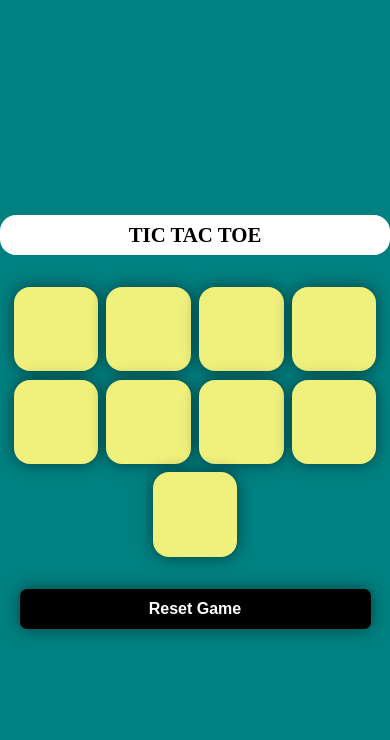
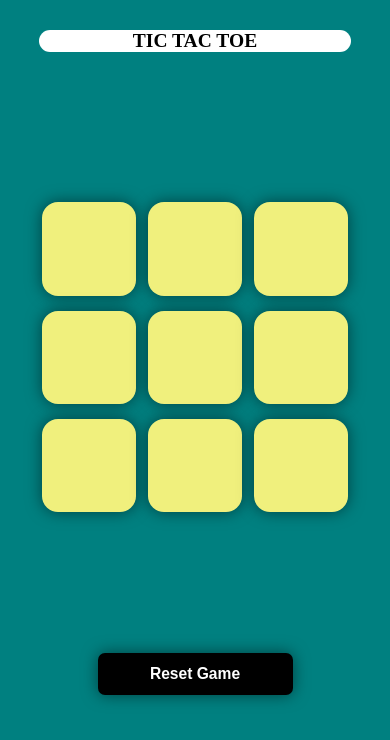
Before and after one commit to Gopinathojha/portfolio, a plain HTML site: page Tic tac toe.html in a window 390 px wide. Drawn offline with Linux system fonts and the light colour scheme.

Commit message:
Update Tic tac toe.html

```diff
--- a/Tic tac toe.html
+++ b/Tic tac toe.html
@@ -8,28 +8,25 @@
         * {
             margin: 0;
             padding: 0;
-            box-sizing: border-box;
         }
         body {
             text-align: center;
             background-color: teal;
-            display: flex;
-            flex-direction: column;
-            align-items: center;
-            justify-content: center;
-            min-height: 100vh;
         }
         .container {
+            height: 70vh;
             display: flex;
             justify-content: center;
             align-items: center;
         }
         .game {
+            height: 60vh;
+            width: 60vh;
             display: flex;
             flex-wrap: wrap;
             justify-content: center;
             align-items: center;
-            gap: 1vh;
+            gap: 1.5vh;
         }
         .box {
             height: 18vh;
@@ -43,88 +40,66 @@
             justify-content: center;
             align-items: center;
             background-color: rgb(240, 240, 125);
-            transition: background-color 0.3s;
         }
         .box:hover {
             cursor: pointer;
-            background-color: rgb(240, 230, 150);
         }
         #btn {
-            margin-top: 2rem;
-            padding: 1rem 2rem;
+            height: 5vh;
+            width: 22vh;
             font-size: 1rem;
             border-radius: 7px;
             border: none;
             box-shadow: 0 0 1rem rgba(0, 0, 0, 0.5);
             background-color: black;
             color: white;
-            transition: background-color 0.3s;
         }
         #btn:hover {
+            cursor: pointer;
             background-color: rgb(255, 0, 0);
         }
         h1 {
             background-color: white;
-            margin-bottom: 2rem;
-            padding: 0.5rem;
+            margin-top: 30px;
+            margin-bottom: 10px;
+            width: 60vh;
             border-radius: 1rem;
-            width: 100%;
-            max-width: 60vh;
         }
         #msg {
             color: white;
-            font-size: 2.5vh;
-            margin-top: 1rem;
+            font-size: 4vh;
         }
-        .msg-container {
+        .hide {
             display: none;
         }
-        .show {
-            display: block;
-        }
-
-        /* Responsive styling for smaller screens */
+        /* Responsive adjustments */
         @media (max-width: 768px) {
+            .game {
+                width: 80vw;
+                height: 80vw;
+            }
             .box {
-                height: 12vh;
-                width: 12vh;
-                font-size: 10vh;
+                width: 24vw;
+                height: 24vw;
+                font-size: 12vw;
+            }
+            h1 {
+                width: 80vw;
+                font-size: 5vw;
             }
             #btn {
-                width: 80%;
-                padding: 0.8rem;
-            }
-            h1 {
-                font-size: 1.5rem;
+                width: 50vw;
+                font-size: 4vw;
             }
             #msg {
-                font-size: 2vh;
-            }
-        }
-
-        @media (max-width: 480px) {
-            .box {
-                height: 10vh;
-                width: 10vh;
-                font-size: 8vh;
-            }
-            #btn {
-                width: 90%;
-                padding: 0.7rem;
-            }
-            h1 {
-                font-size: 1.3rem;
-                padding: 0.5rem;
-            }
-            #msg {
-                font-size: 1.8vh;
+                font-size: 6vw;
             }
         }
     </style>
 </head>
 <body>
-    <h1>TIC TAC TOE</h1>
-    <div class="msg-container" id="msg-container">
+    <center><h1>TIC TAC TOE</h1></center>
+    <div class="msg-container hide">
         <p id="msg">Winner</p>
     </div>
     <div class="container">
@@ -145,7 +120,7 @@
     <script>
         let boxes = document.querySelectorAll(".box");
         let resetBtn = document.querySelector("#btn");
-        let msgcontainer = document.querySelector("#msg-container");
+        let msgcontainer = document.querySelector(".msg-container");
         let msg = document.querySelector("#msg");
 
         let turnO = true;
@@ -164,6 +139,7 @@
         boxes.forEach((box) => {
             box.addEventListener("click", () => {
                 if (box.innerText === "") {
+                    console.log("box was clicked");
                     if (turnO) {
                         box.innerText = "O";
                         turnO = false;
@@ -179,7 +155,7 @@
 
         const showWinner = (winner) => {
             msg.innerText = `Congratulations! Winner is ${winner}`;
-            msgcontainer.classList.add("show");
+            msgcontainer.classList.remove("hide");
         }
 
         const checkwinner = () => {
@@ -190,6 +166,7 @@
 
                 if (pos1val !== "" && pos2val !== "" && pos3val !== "") {
                     if (pos1val === pos2val && pos2val === pos3val) {
+                        console.log("winner", pos1val);
                         showWinner(pos1val);
                     }
                 }
@@ -201,7 +178,7 @@
                 box.innerText = "";
                 box.classList.remove("clicked");
             });
-            msgcontainer.classList.remove("show");
+            msgcontainer.classList.add("hide");
             turnO = true;
         });
     </script>
```
